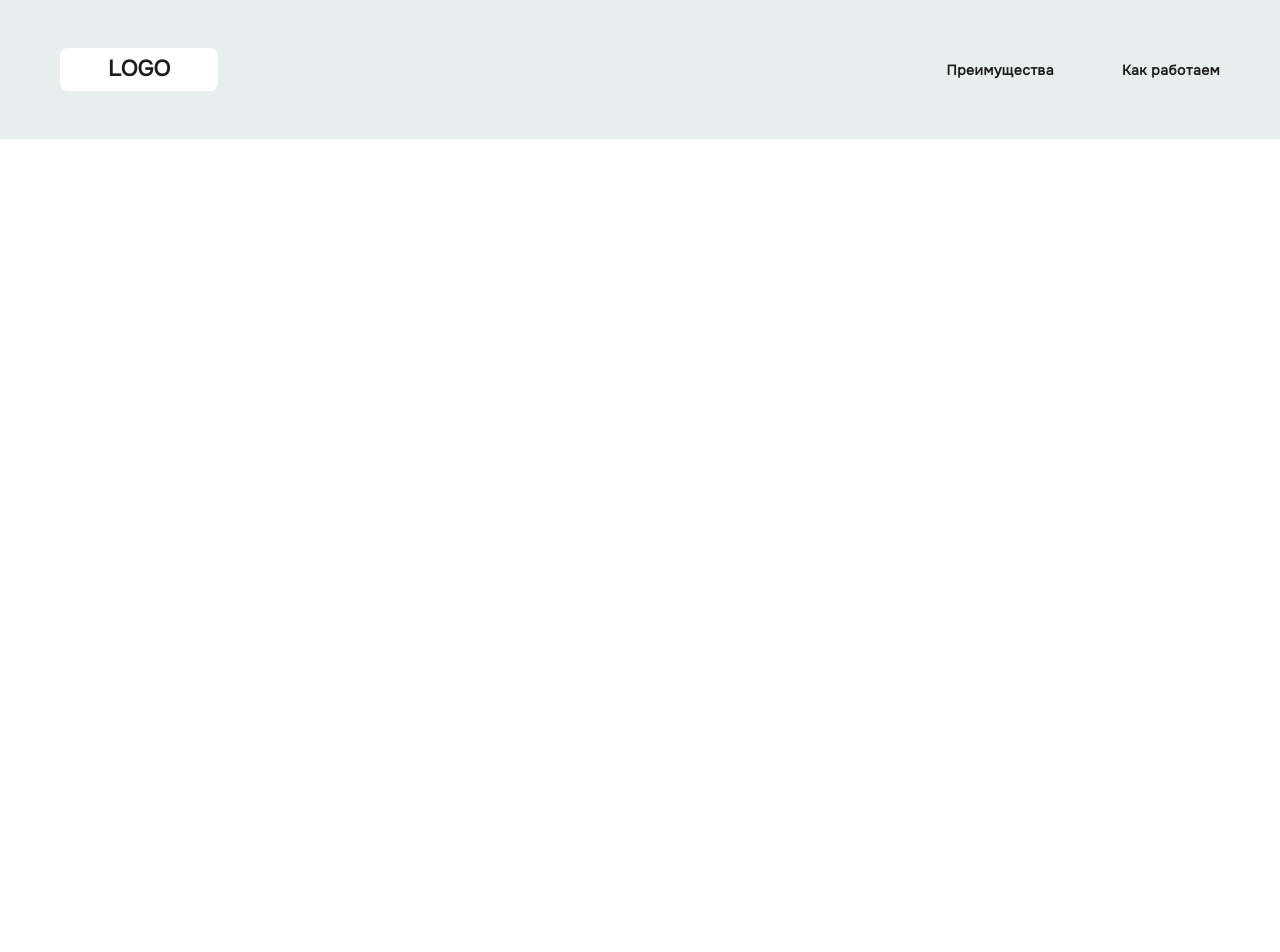
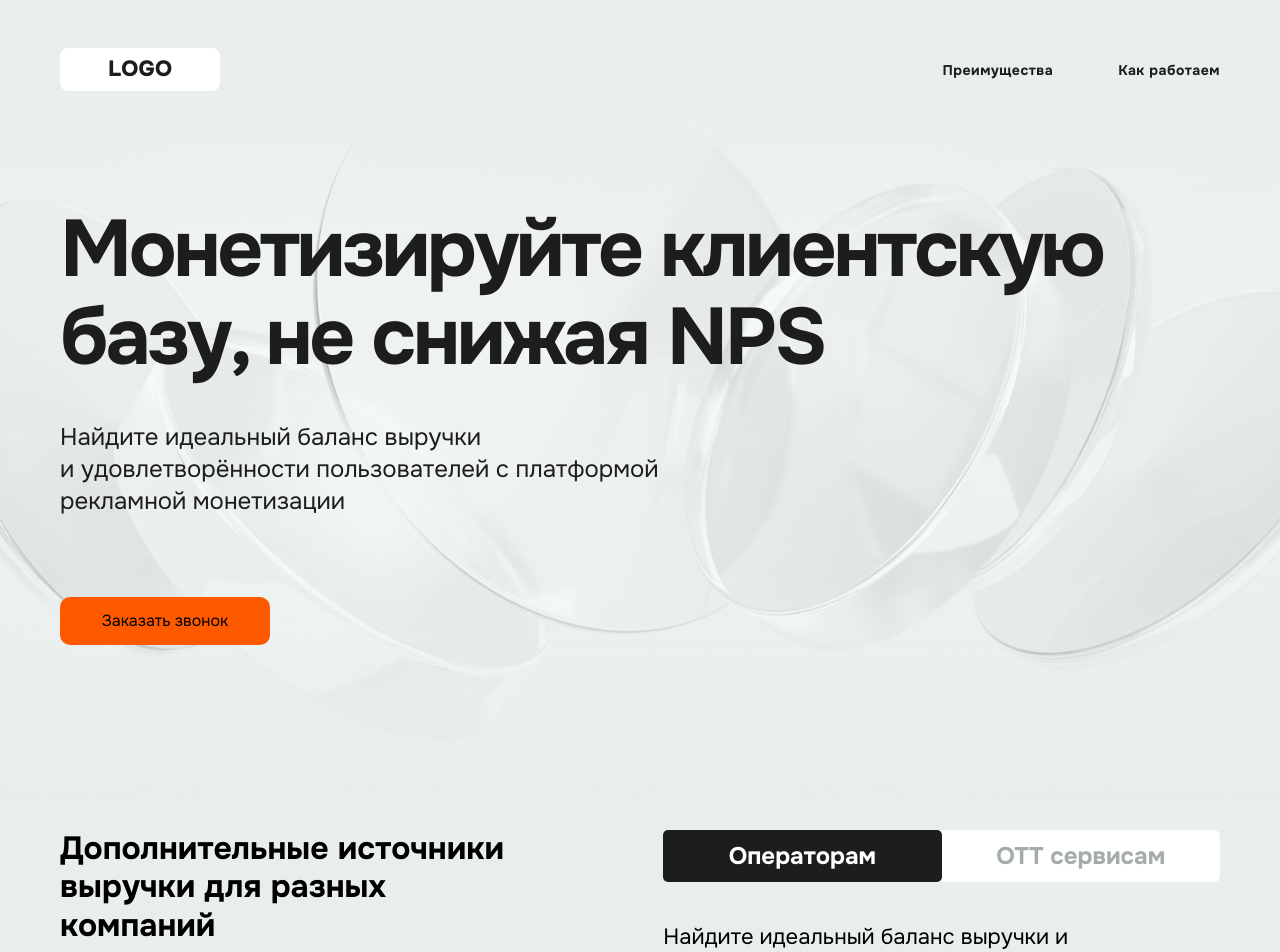
Before and after one commit to misterT1A/Next.js-tailwind, a Next.js app: page / in a window 1280 px wide. Shown: the top 952 px of the page. Before the commit the page ends 800 px from the top, so only its background shows below. Built offline with nearby package versions, Linux system fonts and the light colour scheme.

Commit message:
feat: added main section, ui button

```diff
--- a/src/app/layout.tsx
+++ b/src/app/layout.tsx
@@ -1,13 +1,9 @@
 import type { Metadata } from 'next';
-import localFont from 'next/font/local';
+import { Onest } from 'next/font/google';
 import './globals.css';
 import type { ReactNode } from 'react';
 
-const geistOnest = localFont({
-  src: './fonts/Onest-VariableFont_wght.woff',
-  variable: '--font-geist-Onest',
-  weight: '400 500 700 900',
-});
+const inter = Onest({ subsets: ['latin'] });
 
 export const metadata: Metadata = {
   title: 'test-task-getshoptv',
@@ -21,7 +17,7 @@ export default function RootLayout({
 }>): ReactNode {
   return (
     <html lang="en">
-      <body className={`${geistOnest.variable} antialiased`}>{children}</body>
+      <body className={`${inter.className} antialiased`}>{children}</body>
     </html>
   );
 }
--- a/src/app/page.tsx
+++ b/src/app/page.tsx
@@ -1,11 +1,17 @@
 import type { ReactElement } from 'react';
 
 import Header from '@/components/Header/Header';
+import MainSection from '@/components/MainSection/MainSection';
 
 export default function Home(): ReactElement {
   return (
     <>
       <Header />
+      <main>
+        <article>
+          <MainSection />
+        </article>
+      </main>
     </>
   );
 }
--- /dev/null
+++ b/src/components/Button/Button.tsx
@@ -0,0 +1,14 @@
+import type { ReactElement } from 'react';
+
+interface ButtonProps {
+  text: string;
+  styles?: string;
+}
+
+const Button = ({ text, styles }: ButtonProps): ReactElement => {
+  return (
+    <button className={`relative z-20 w-full rounded-[10px] bg-orange px-[20px] py-[12px] ${styles}`}>{text}</button>
+  );
+};
+
+export default Button;
--- a/src/components/Header/Header.tsx
+++ b/src/components/Header/Header.tsx
@@ -13,38 +13,38 @@ const Header = (): ReactElement => {
   };
 
   return (
-    <header className="bg-gray3 py-[15px] font-[family-name:var(--font-geist-Onest)] xl:py-[48px]">
+    <header className="bg-gray3 py-[15px] md:py-[32px] xl:py-[48px]">
       <Container>
-        <div className="flex items-center justify-between">
-          <div className="relative z-10 w-fit rounded-lg bg-white px-[34px] py-[5px] font-[900] text-black xl:px-[48px] xl:text-[22px] xl:font-extrabold">
+        <div className="flex items-center justify-between md:px-[10px] lg:px-0">
+          <div className="relative z-30 w-fit rounded-lg bg-white px-[34px] py-[5px] font-[900] text-black md:px-[48px] md:text-[22px] md:font-extrabold">
             LOGO
           </div>
           <button
             onClick={toggleMenu}
-            className="border-orange relative z-10 h-[32px] w-[32px] rounded-lg border-[2px] p-[4px] focus:outline-none lg:hidden"
+            className="relative z-50 h-[32px] w-[32px] rounded-lg border-[2px] border-orange p-[4px] focus:outline-none md:h-[44px] md:w-[44px] lg:hidden"
           >
             <span
-              className={`bg-orange block h-[2px] w-full origin-center transform transition-all duration-300 ${
-                menuOpen ? 'translate-y-1.5 rotate-45' : ''
+              className={`block h-[2px] w-full origin-center transform bg-orange transition-all duration-300 ${
+                menuOpen ? 'translate-y-1.5 rotate-45 md:translate-y-2.5' : ''
               }`}
             ></span>
             <span
-              className={`bg-orange mt-1 block h-[2px] w-full transform transition-all duration-300 ${
+              className={`mt-1 block h-[2px] w-full transform bg-orange transition-all duration-300 md:mt-2 ${
                 menuOpen ? 'opacity-0' : ''
               }`}
             ></span>
             <span
-              className={`bg-orange mt-1 block h-[2px] w-full transform transition-all duration-300 ${
-                menuOpen ? '-translate-y-1.5 -rotate-45' : ''
+              className={`mt-1 block h-[2px] w-full transform bg-orange transition-all duration-300 md:mt-2 ${
+                menuOpen ? '-translate-y-1.5 -rotate-45 md:-translate-y-2.5' : ''
               }`}
             ></span>
           </button>
           <nav
-            className={`fixed right-0 top-0 flex h-full w-full transform flex-col justify-center bg-white text-black transition-transform duration-300 md:w-[41%] ${
+            className={`fixed right-0 top-0 z-40 flex h-full w-full transform flex-col justify-center bg-white text-black transition-transform duration-300 md:w-[41%] ${
               menuOpen ? 'translate-x-0' : 'translate-x-full'
             } lg:static lg:h-fit lg:translate-x-0 lg:bg-transparent`}
           >
-            <ul className="flex flex-col items-start p-8 font-[700] lg:flex lg:flex-row lg:justify-end lg:gap-[68px] lg:p-0 lg:tracking-[0.5px]">
+            <ul className="flex flex-col items-start p-8 font-[700] lg:flex lg:flex-row lg:justify-end lg:gap-[65px] lg:p-0 lg:tracking-[0.5px]">
               <li className="mb-4 lg:mb-0">
                 <Link href="#" className="text-[14px]">
                   Преимущества
--- /dev/null
+++ b/src/components/MainSection/MainSection.tsx
@@ -0,0 +1,42 @@
+import type { ReactElement } from 'react';
+
+import Button from '../Button/Button';
+import Container from '../Container/Container';
+import TabsList from '../TabsList/TabsList';
+
+const MainSection = (): ReactElement => {
+  return (
+    <>
+      <section>
+        <div className="bg-mainBG relative z-10 bg-gray3 bg-contain bg-center bg-no-repeat pb-[100px] pt-[50px] text-black md:mt-[-96px] md:pb-[47px] md:pt-[158px] lg:mt-[-92px] lg:pb-[333px]">
+          <Container>
+            <>
+              <h1 className="mb-[32px] text-[36px] font-[700] leading-[110%] tracking-[-1.6px] md:text-[52px] md:tracking-[-1.9px] lg:mb-[40px] lg:text-[80px] lg:tracking-[-3.3px]">
+                Монетизируйте клиентскую базу, не снижая NPS
+              </h1>
+              <p className="text-[16px] font-[400] leading-[20px] md:w-[393px] md:text-[14px] lg:w-[600px] lg:text-[24px] lg:leading-[32px]">
+                Найдите идеальный баланс выручки <br></br> и удовлетворённости пользователей с платформой рекламной
+                монетизации
+              </p>
+            </>
+          </Container>
+        </div>
+        <div className="mt-[-5px] bg-gray3 pt-[18px] lg:mt-[-292px] lg:pb-[94px] lg:pt-[39px]">
+          <Container>
+            <>
+              <Button text="Заказать звонок" styles="lg:max-w-[210px]" />
+              <div className="relative z-20 mt-[80px] flex flex-col md:mt-[120px] md:flex-row md:items-start lg:mt-[185px]">
+                <h3 className="mb-[25px] text-[24px] font-[700] leading-[31px] md:w-[52%] md:pr-[60px] md:text-[28px] md:leading-[120%] lg:pr-[133px] lg:text-[32px]">
+                  Дополнительные источники выручки для разных компаний
+                </h3>
+                <TabsList />
+              </div>
+            </>
+          </Container>
+        </div>
+      </section>
+    </>
+  );
+};
+
+export default MainSection;
--- /dev/null
+++ b/src/components/TabsList/TabsList.tsx
@@ -0,0 +1,44 @@
+'use client';
+
+import type { ReactElement } from 'react';
+import { useState } from 'react';
+
+const TabsList = (): ReactElement => {
+  const [activeTab, setActiveTab] = useState(0);
+
+  const tabs = ['Операторам', 'ОТТ сервисам'];
+  const content = [
+    'Найдите идеальный баланс выручки и удовлетворённости пользователей с платформой рекламной монетизации',
+    'Дополнительные возможности обогащения данных об аудитории и монетизации',
+  ];
+
+  return (
+    <div className="flex w-full flex-col items-center justify-center md:w-[48%] lg:gap-[20px]">
+      <div className="relative w-full">
+        <div className="flex rounded-[6px] bg-white">
+          {tabs.map((tab, index) => (
+            <button
+              key={index}
+              className={`transition-color relative z-10 w-1/2 px-[12px] py-[5px] text-[12px] font-[700] duration-300 ease-in-out md:px-[22px] md:py-[6px] md:text-[16px] md:leading-[21px] lg:px-[37px] lg:py-[10px] lg:text-[24px] lg:leading-[32px] ${
+                activeTab === index ? 'text-white' : 'text-gray1'
+              }`}
+              onClick={() => setActiveTab(index)}
+            >
+              {tab}
+            </button>
+          ))}
+        </div>
+        <div
+          className="absolute left-0 top-0 h-full w-1/2 rounded-[5px] bg-black transition-transform duration-300 ease-in-out"
+          style={{
+            transform: `translateX(${activeTab * 100}%)`,
+          }}
+        />
+      </div>
+      <div className="mt-[22px] min-h-[80px] text-[16px] font-[400] leading-[20px] md:mt-[19px] md:text-[14px] lg:min-h-[97px] lg:text-[22px] lg:leading-[32px]">
+        {content[activeTab]}
+      </div>
+    </div>
+  );
+};
+export default TabsList;
--- a/tailwind.config.ts
+++ b/tailwind.config.ts
@@ -23,6 +23,9 @@ const config: Config = {
         lg: '1024px',
         xl: '1220px',
       },
+      backgroundImage: {
+        mainBG: " url('../../public/images/shapes.png')",
+      },
     },
   },
   plugins: [],
```
Also changed, not shown: public/images/shapes.png (added), 1 other file (tests, documents, lock files or other folders).
